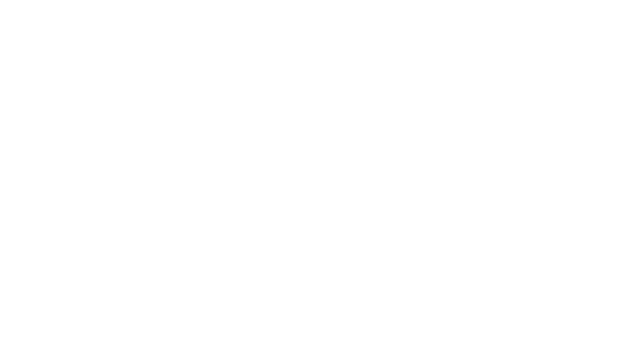
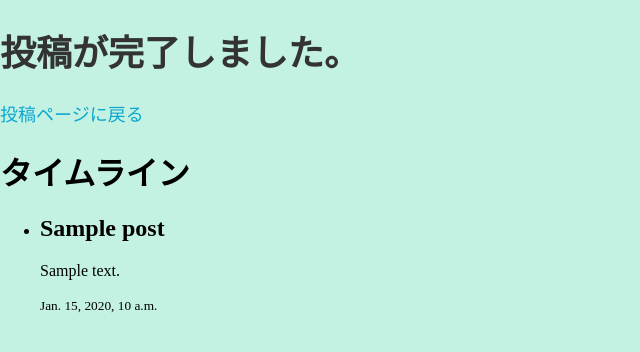
Before and after one commit to morison9517/HENRO-2024-dev-camp, a Django app: page /nikki/comp in a window 1280 px wide. Before the commit the part shown is empty. Shown: the top 352 px of the page, without its empty margins (0-640 px from the left). Run offline with Django 5.2, Linux system fonts and the light colour scheme; tables that the repository leaves empty hold one stand-in row (values such as "Sample post").

Commit message:
add-timeline

```diff
--- a/nikki/templates/nikki/comp.html
+++ b/nikki/templates/nikki/comp.html
@@ -1,3 +1,54 @@
-{%  extends "nikki/layout.html" %}
-{% block body %}
-{% endblock %}
+<!DOCTYPE html>
+<html lang="ja">
+<head>
+    <meta charset="UTF-8">
+    <meta name="viewport" content="width=device-width, initial-scale=1.0">
+    <title>タイムライン</title>
+    <style>
+        body {
+            background-color: rgb(195, 242, 226);
+            margin: 0;
+            padding: 0;
+        }
+        .message {
+            margin-bottom: 20px;
+            font-size: 18px;
+            color: #333;
+        }
+        .link {
+            margin-bottom: 20px;
+        }
+    </style>
+</head>
+<body>
+
+    <div class="container">
+        <!-- 投稿完了メッセージ -->
+        <div class="message">
+            <h1>投稿が完了しました。</h1>
+        </div>
+
+        <!-- 投稿ページに戻るリンク -->
+        <div class="link">
+            <a href="{% url 'index' %}" style="color: #0ca6d0; text-decoration: none; font-size: 18px;">
+                投稿ページに戻る
+            </a>
+        </div>
+        <div id="header">
+            <h1>タイムライン</h1>
+        </div>
+        <!-- タイムラインの表示 -->
+        <ul>
+            {% for entry in data %}
+                <li>
+                    <h2>{{ entry.title }}</h2>
+                    <p>{{ entry.content }}</p>
+                    <p><small>{{ entry.created_at }}</small></p>
+                </li>
+            {% empty %}
+                <p>投稿がありません。</p>
+            {% endfor %}
+        </ul>
+    </div>
+</body>
+</html>
--- a/nikki/templates/nikki/index.html
+++ b/nikki/templates/nikki/index.html
@@ -33,5 +33,7 @@
         {{ form.as_p }}
         <button type="submit">投稿</button>
     </form>
+
+    <h3>※投稿した内容は削除できません。</h3>
 </body>
 </html>
--- a/nikki/templates/nikki/layout.html
+++ /dev/null
@@ -1,10 +0,0 @@
-<!DOCTYPE html>
-<html lang="ja">
-    <head>
-        <title>test</title>
-    </head>
-    <body>
-        {% block body %}
-        {% endblock %}
-    </body>
-</html>
--- a/nikki/views.py
+++ b/nikki/views.py
@@ -7,14 +7,17 @@ def index(request):
         form = PostForm(request.POST)
         if form.is_valid():
             form.save()  # データベースに保存
-            return redirect('index')  # 保存後にリダイレクト
+            return redirect('comp')  # 保存後にリダイレクト
     else:
         form = PostForm()
 
-    posts = Post.objects.all()  # データベースから全ての投稿を取得
+    posts = Post.objects.all().order_by('-created_at')  # 投稿日時で逆順に並べる
     return render(request, 'nikki/index.html', {'form': form, 'posts': posts})
 
 def comp(request):
-    return render(request, "nikki/comp.html",{
-        "comp":"comp"
-    })
+    posts = Post.objects.all().order_by('-created_at')  # 投稿日時で逆順に並べる
+
+    params = {
+       'data' : posts
+    }
+    return render(request, "nikki/comp.html", params)
```
